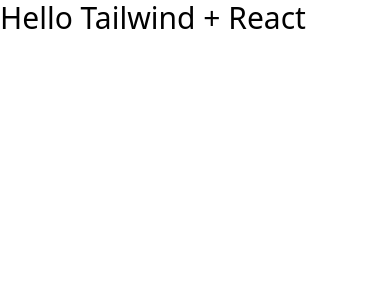
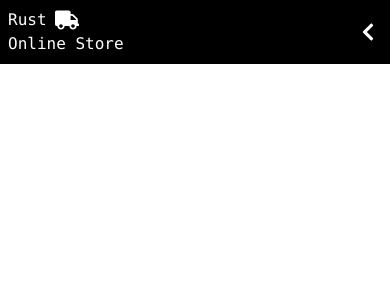
Before and after one commit to subrat611/rust-online-ecommerce-app, a React (Vite) app: page / in a window 390 px wide. Shown: the top 300 px of the page. Built offline with nearby package versions, Linux system fonts and the light colour scheme.

Commit message:
feat: Add responsive navigation bar

```diff
--- a/src/App.jsx
+++ b/src/App.jsx
@@ -1,8 +1,14 @@
+import Navbar from "./components/Navbar";
+
 function App() {
   return (
-    <>
-      <p className="text-3xl">Hello Tailwind + React</p>
-    </>
+    <div className="h-full">
+      <div className="bg-black">
+        <div className="w-full lg:w-[75%] lg:mx-auto  font-mono">
+          <Navbar />
+        </div>
+      </div>
+    </div>
   );
 }
 
--- /dev/null
+++ b/src/components/Navbar.jsx
@@ -0,0 +1,77 @@
+import { useState } from "react";
+import {
+  FaChevronDown,
+  FaChevronLeft,
+  FaHeart,
+  FaShoppingCart,
+  FaTruck,
+  FaUserCircle,
+} from "react-icons/fa";
+
+export default function Navbar() {
+  const [dropArrow, setdropArrow] = useState(false);
+  const showDropMenu = () => setdropArrow((prev) => !prev);
+  return (
+    <div className="text-white p-2 flex items-center justify-between relative">
+      <div className="flex items-center">
+        <div>
+          <p className="text-base font-medium flex">
+            Rust <FaTruck className="text-2xl mx-2" />
+          </p>
+          <p className="text-base">Online Store</p>
+        </div>
+      </div>
+      {/* search bar */}
+      <div className="hidden gap-x-5 md:flex items-center">
+        {false ? (
+          <FaUserCircle className="text-2xl" />
+        ) : (
+          <button className="bg-blue-500 py-2 px-3 rounded-md ms-3 mt-2">
+            Sign in
+          </button>
+        )}
+        {/* logout */}
+        {/* orders */}
+        <FaShoppingCart className="text-2xl cursor-pointer" />
+        <FaHeart className="text-2xl" />
+      </div>
+      {dropArrow ? (
+        <FaChevronDown
+          className="text-xl mr-1 md:hidden"
+          onClick={showDropMenu}
+        />
+      ) : (
+        <FaChevronLeft
+          className="text-xl mr-1 md:hidden"
+          onClick={showDropMenu}
+        />
+      )}
+      {dropArrow && (
+        <div className="absolute top-0 right-0 bg-black h-screen w-full shadow md:hidden">
+          <div className="flex items-center mx-3 mt-4 mb-4">
+            <FaChevronDown
+              className="text-xl mr-1 md:hidden"
+              onClick={showDropMenu}
+            />
+            <span>Close</span>
+          </div>
+          <div className="flex items-center gap-x-2 border-b py-4">
+            <FaUserCircle className="text-xl ms-3" />
+            <span>Profile</span>
+          </div>
+          <div className="flex items-center gap-x-2 border-b py-4">
+            <FaShoppingCart className="text-xl ms-3" />
+            <span>Cart</span>
+          </div>
+          <div className="flex items-center gap-x-2 py-4">
+            <FaHeart className="text-xl ms-3" />
+            <span>Wishlist</span>
+          </div>
+          <button className="bg-blue-500 py-2 px-3 rounded-md ms-3 mt-2">
+            Sign in
+          </button>
+        </div>
+      )}
+    </div>
+  );
+}
```
